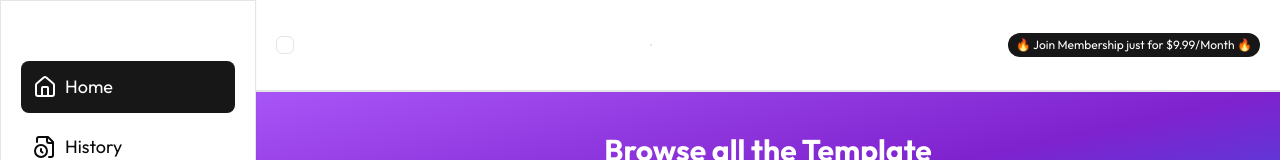
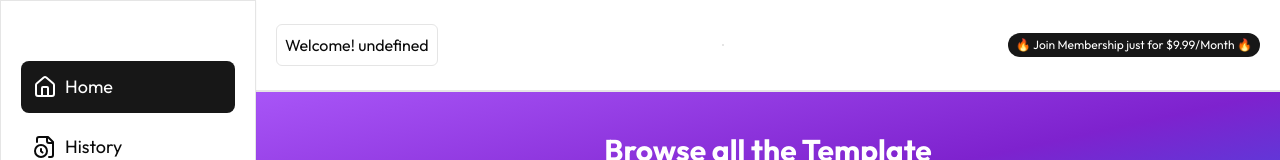
Before and after one commit to Kushan-/next-ai-content-generator, a Next.js app: page /dashboard in a window 1280 px wide. Shown: the top 160 px of the page. Built offline with nearby package versions, Linux system fonts and the light colour scheme; no server answers.

Commit message:
welcome msg rsolving promise error

```diff
--- a/src/app/api/pgOperation/route.ts
+++ b/src/app/api/pgOperation/route.ts
@@ -5,7 +5,7 @@ import { db } from '../../../lib/db'
 import { aiOutputSchema, premiumUser } from '../../../lib/schema'
 import { eq } from 'drizzle-orm';
 import { auth, currentUser } from "@clerk/nextjs/server"
-import { premiumUserExit, insertPremiumUser, updateUserCredit} from "@/lib/dbUtils";
+import { premiumUserExit, insertPremiumUser, updateUserCredit, getPremiumUser} from "@/lib/dbUtils";
 
 import moment from "moment";
 
@@ -78,8 +78,8 @@ export const POST = async (req: NextRequest) => {
         // check to see if user is new or login token expired
         const premiumUserExitCheck = await premiumUserExit(userId)
         console.log(premiumUserExitCheck)
-        if(premiumUserExitCheck!== false){
-            const dbResult = premiumUserExitCheck
+        if(premiumUserExitCheck){
+            const dbResult = await getPremiumUser(userId)
             console.log(dbResult)
             return NextResponse.json({totalRemainingCredits : dbResult[0].totalCredit, params:"initiate", active:dbResult[0].active, plan:dbResult[0].plan, date:dbResult[0].joinDate })
         }
--- a/src/app/dashboard/_components/Header.tsx
+++ b/src/app/dashboard/_components/Header.tsx
@@ -4,11 +4,19 @@ import React from 'react'
 import { auth, currentUser } from "@clerk/nextjs/server"
 import { useSelector } from 'react-redux'
 import { UserButton } from '@clerk/clerk-react'
+import { useUser } from "@clerk/clerk-react"
+
 
 const Header = () => {
   const isSubscribed = useSelector((state) => {
     return state.userSubs.active
   })
+  const { user } = useUser()
+  const userId = user?.id
+  const userEmailId = user?.primaryEmailAddress?.emailAddress
+  const userFullName = user?.fullName
+
+
   // const {userId } = auth()
 
   // const getUsername = async() =>{
@@ -21,9 +29,10 @@ const Header = () => {
   return (
     <div className='p-5 shadow-sm border-b-2 flex justify-between items-center bg-white'>
       <div className='flex gap-2 items-center p-2 border rounded-md max-w-md bg-white'>
+
         {/* <Search/> */}
         {/* <input type='text' placeholder='Search...' className='outline-none'/> */}
-        {/* {`Welcome! ${userFullName}`} */}
+        <h2>{`Welcome! ${userFullName}`}</h2>
         {/* <Auth /> */}
 
       </div>
--- a/src/app/dashboard/page.tsx
+++ b/src/app/dashboard/page.tsx
@@ -11,7 +11,7 @@ const DashboardPage = () => {
   const { user } = useUser()
   const userId = user?.id
   const userEmailId = user?.primaryEmailAddress?.emailAddress
-  //console.log('->>>>', userId, userEmailId)
+
   const dispatch = useDispatch()
   const [userSearchInput, setUserSearchInput] = useState<string>()
 
```
